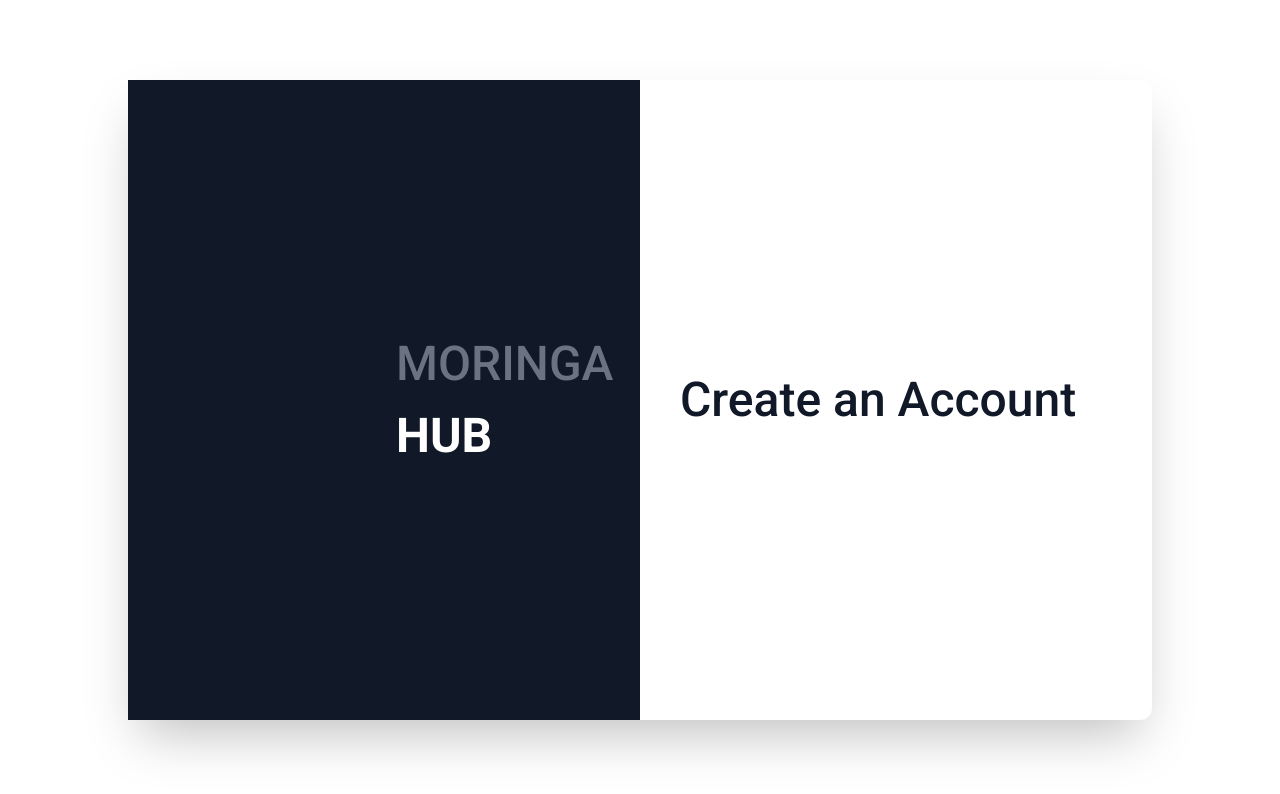
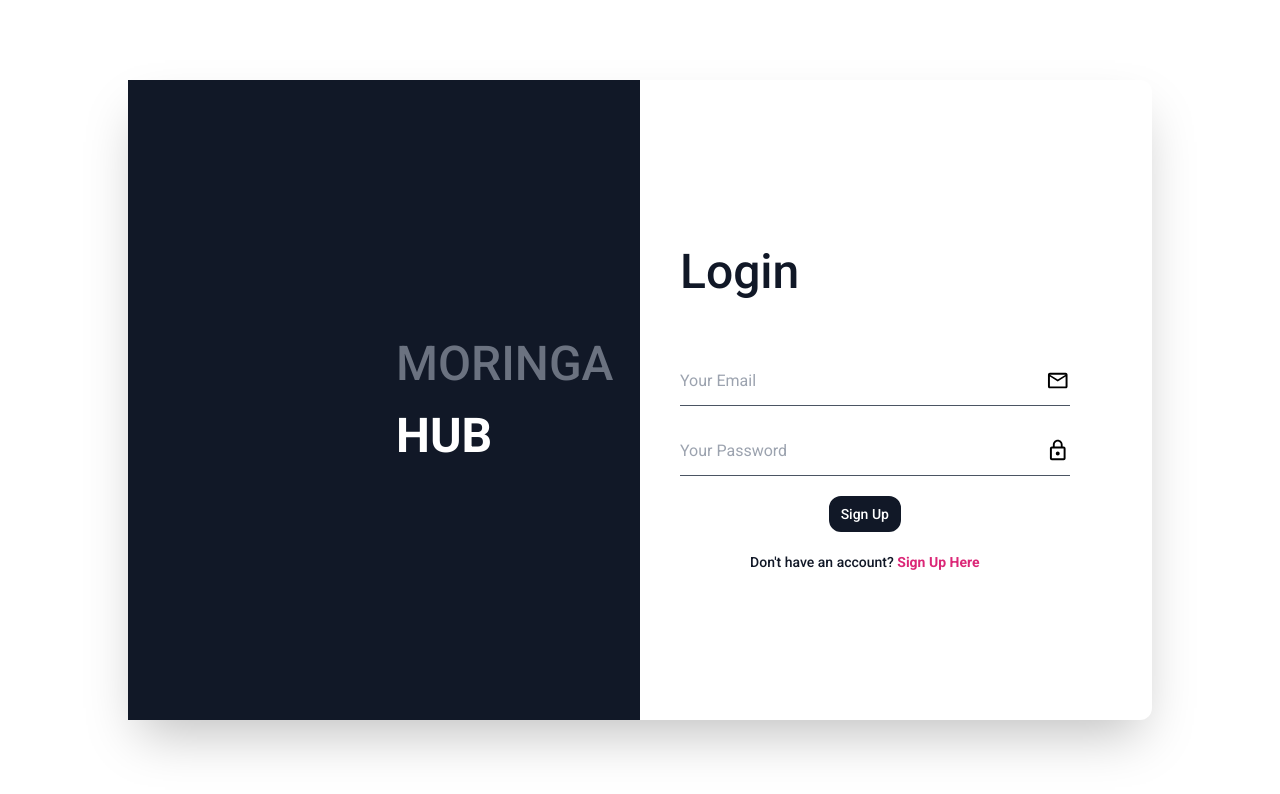
Before and after one commit to sinatra-pod/moringa-library, a React (Create React App) app in the folder webapp/: page /login in a window 1280 px wide. Shown: the top 794 px of the page. Built offline with nearby package versions, Linux system fonts and the light colour scheme.

Commit message:
commit adds form input fields for the login page

```diff
--- a/webapp/package.json
+++ b/webapp/package.json
@@ -13,6 +13,7 @@
     "material-icons": "^1.13.2",
     "react": "^18.2.0",
     "react-dom": "^18.2.0",
+    "react-icons": "^4.8.0",
     "react-outside-click-handler": "^1.3.0",
     "react-router-dom": "^6.8.2",
     "react-scripts": "5.0.1",
--- a/webapp/src/pages/LoginView.tsx
+++ b/webapp/src/pages/LoginView.tsx
@@ -1,18 +1,33 @@
-import React, { useEffect, useState } from 'react'
-import useHeader from '../hooks/useHeader'
-import logo from '../assets/moringalogo.png'
+import React from 'react'
+import {useState} from 'react';
+import useHeader from "../hooks/useHeader";
+import logo from "../assets/logo.png"
+import {MdOutlineEmail, MdLockOutline} from 'react-icons/md'
 
+function LoginView() {
+    const [email,setEmail]=useState("")
+    const [password,setPassword]=useState("")
 
-const LoginView = () => {
-
-    const {header, setHeader} = useHeader()
-
-    useEffect(() => {
-      setHeader('Login Page')
-    }, [setHeader])
-
-
-
+    function handleEmail(event:any){
+        setEmail(event.target.value)
+        console.log(email)
+    }
+    function handlePassword(event:any){
+        setPassword(event.target.value)
+    }
+    function handleSubmit(){
+        fetch("http://localhost:9292/users",{
+            method:"POST",
+            mode:"cors",
+            body:JSON.stringify({
+                email:email,
+                password:password
+            }),
+            headers:{
+                "Content-type":"application/json"
+            }
+        })
+    }
   return (
     <div className='flex h-[100vh] justify-center items-center '>
             <section className="signcard flex flex-col md:flex-row box-border border-1 border-gray rounded-xl h-[80%] w-[80%] justify-center items-center shadow-2xl">
@@ -26,9 +41,28 @@ const LoginView = () => {
                     </div>
                 </div>
                 <div className='formpart bg-white-50 basis-1/2 h-full w-full flex flex-col justify-center'>
-            <h1 className='text-5xl text-gray-900 p-5 font-medium m-5'>Create an Account</h1>
+                    <h1 className='text-5xl text-gray-900 p-5 font-medium m-5'>Login</h1>
 
+                    <form className="w-[80%]  m-5" onSubmit={handleSubmit}>
+                        <div className='flex shrink border-b border-gray-600 py-3 ml-5 mb-[20px]'>
+                            <input className="appearance-none bg-transparent border-none w-full text-gray-700 leading-tight focus:outline-none" type="email" placeholder="Your Email" aria-label="Email" onChange={handleEmail}/>
+                            <MdOutlineEmail style={{ fontSize: '25 '}}/>
+                        </div>
+                        <div className='flex border-b border-gray-600 py-3 ml-5 mb-[20px]'>
+                            <input className="appearance-none bg-transparent border-none w-full text-gray-700 leading-tight focus:outline-none" type="password" placeholder="Your Password" aria-label="password" onChange={handlePassword}/>
+                            <MdLockOutline style={{ fontSize: '25 '}}/>
+                        </div>
+                        <div className="flex justify-center items-center m-5">
+                            <button className="flex-shrink-0 bg-gray-900 hover:bg-gray-700 border-gray-900 hover:border-gray-700 text-sm border-4 text-white py-1 px-2 rounded-xl font-medium" type="submit" onClick={handleSubmit}>Sign Up </button>
 
+                        </div>
+                        <div className="socials flex flex-row divide-x">
+                            <button></button>
+                        </div>
+                        <div className="loginpart flex justify-center">
+                            <p className="text-sm font-medium text-gray-900 dark:text-gray-900">Don't have an account? <a href="#" className="font-semibold text-pink-600 hover:underline dark:text-pink-500">Sign Up Here</a></p>
+                        </div>
+                    </form>
 
 
 
@@ -36,7 +70,6 @@ const LoginView = () => {
             </section>
 
         </div>
-
   )
 }
 
```
Also changed, not shown: 1 other file (tests, documents, lock files or other folders). Lines whose indentation alone changed are shown as unchanged.
